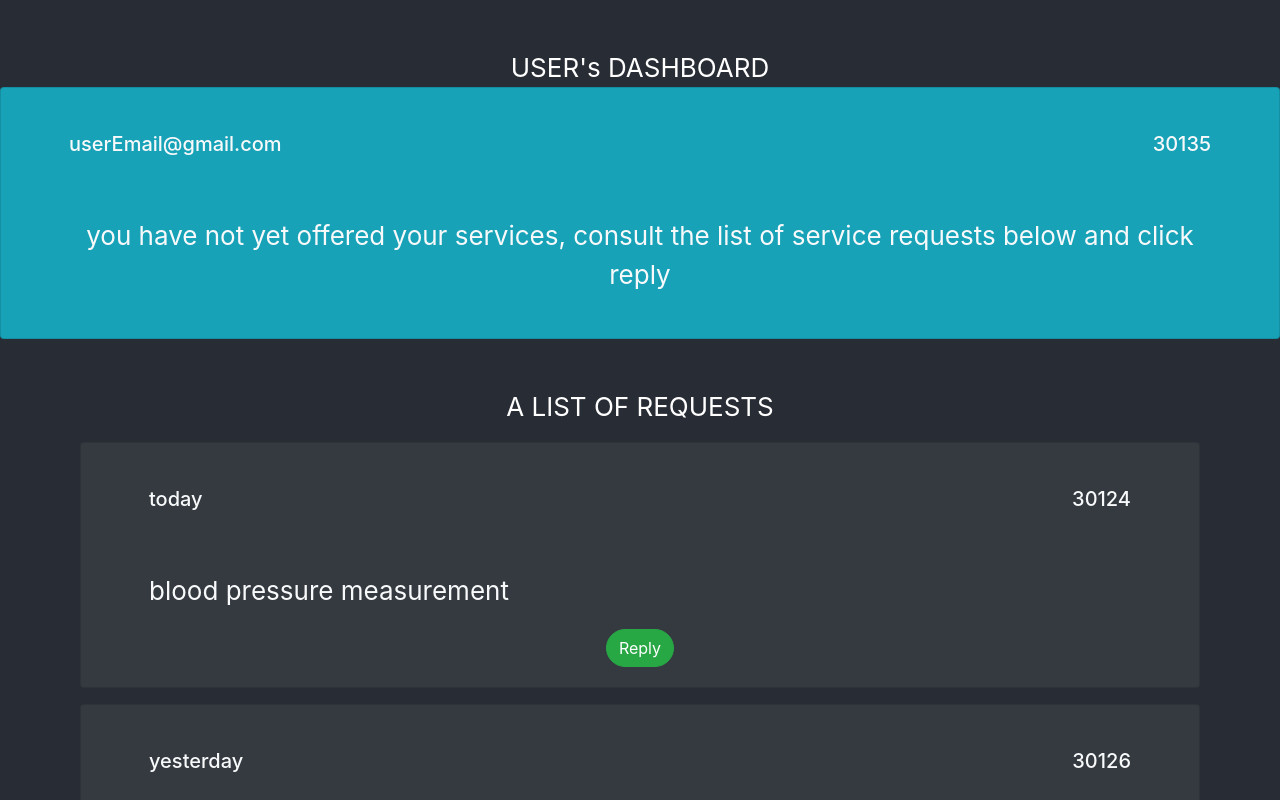
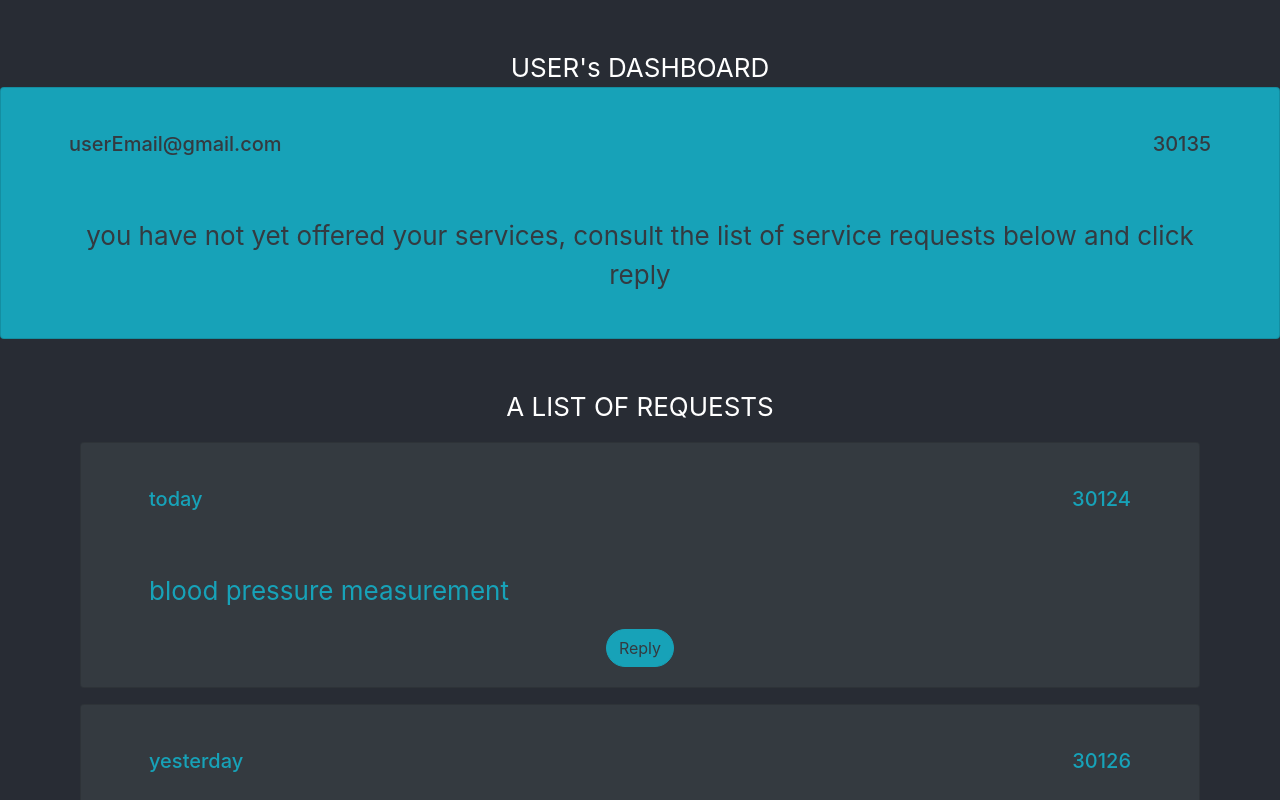
Before and after one commit to marcosaccarola/Health-Advantage, a React (Create React App) app: page / in a window 1280 px wide. Shown: the top 800 px of the page. Built offline with nearby package versions, Linux system fonts and the light colour scheme.

Commit message:
bit of style

```diff
--- a/src/components/0200-Dashboard.jsx
+++ b/src/components/0200-Dashboard.jsx
@@ -12,14 +12,14 @@ const Dashboard=({currentUser,currentPosition})=>{
             <Card style={{ width: '80rem' }} className='text-light bg-info'>
             <Card.Body>
                 {/* <Card.Subtitle className="mb-2 text-muted">Good afternoon</Card.Subtitle> */}
-                <div className='row justify-content-between mx-5 mt-4 mb-5 text-light'>
+                <div className='row justify-content-between mx-5 mt-4 mb-5 text-dark'>
                 <Card.Title>{currentUser.email}</Card.Title>
                 <Card.Title>{currentPosition}</Card.Title>
                 </div>
                 <Card.Text>
                     {(offeredServices.length!==0)
                         ?<OfferedServices offeredServices={offeredServices}/>
-                        :<div className='row justify-content-start mx-5 mb-4 text-light'>
+                        :<div className='row justify-content-start mx-5 mb-4 text-dark'>
                             you have not yet offered your services, consult the list of service requests below and click reply
                         </div>
                     }
--- a/src/components/0210-OfferedServices.jsx
+++ b/src/components/0210-OfferedServices.jsx
@@ -1,7 +1,12 @@
-import { Card } from "react-bootstrap"
+import { Card,Button } from "react-bootstrap"
 
 
 const OfferedServices=({offeredServices})=>{
+
+    const sendMessage=(reply)=>{
+        alert('message sent')
+    }
+
     return(
         <div>
             OFFERED SERVICES:
@@ -9,10 +14,18 @@ const OfferedServices=({offeredServices})=>{
                 <Card style={{ width: '70rem' }} className='text-light bg-dark my-3 mx-auto'>
                     <Card.Body>
                     <div className='row justify-content-between mx-5 mt-4 mb-5 text-light'>
-                        <Card.Title>{reply.addedAt}</Card.Title>
-                        <Card.Title>{reply.position}</Card.Title>
+                        <Card.Title className='text-info'>{reply.addedAt}</Card.Title>
+                        <Card.Title className='text-info'>{reply.position}</Card.Title>
                     </div>
-                    <Card.Text className='row justify-content-start mx-5'>{reply.interventionRequested}</Card.Text>
+                    <div className='row justify-content-between mx-5 mt-4 mb-3 text-light'>
+                        <Button variant="info rounded-pill text-dark px-5" >
+                            <Card.Title>{reply.interventionRequested}</Card.Title>
+                        </Button>
+                        {/* <div className='bg-info rounded-pill px-5'>
+                            <Card.Title>{reply.interventionRequested}</Card.Title>
+                        </div> */}
+                        <Button variant="info rounded-pill text-dark" onClick={()=>sendMessage(reply)}>Send message</Button>
+                    </div>
                     </Card.Body>
                 </Card>
             ))}
--- a/src/components/0220-Requests.jsx
+++ b/src/components/0220-Requests.jsx
@@ -3,9 +3,9 @@ import requestsExample from '../utils/requests.json'
 
 const Requests=({setOfferedServices})=>{
 
-    const reply=async(request)=>{
+    const reply=(request)=>{
         alert('added')
-        await setOfferedServices(prevRequests=>[...prevRequests,request])
+        setOfferedServices(prevRequests=>[...prevRequests,request])
     }
 
     return(
@@ -15,11 +15,11 @@ const Requests=({setOfferedServices})=>{
                 <Card style={{ width: '70rem' }} className='text-light bg-dark my-3 mx-auto'>
                     <Card.Body>
                     <div className='row justify-content-between mx-5 mt-4 mb-5 text-light'>
-                        <Card.Title>{request.addedAt}</Card.Title>
-                        <Card.Title>{request.position}</Card.Title>
+                        <Card.Title className='text-info'>{request.addedAt}</Card.Title>
+                        <Card.Title className='text-info'>{request.position}</Card.Title>
                     </div>
-                    <Card.Text className='row justify-content-start mx-5'>{request.interventionRequested}</Card.Text>
-                    <Button variant="success rounded-pill" onClick={()=>reply(request)}>Reply</Button>
+                    <Card.Text className='row justify-content-start text-info mx-5'>{request.interventionRequested}</Card.Text>
+                    <Button variant="info rounded-pill text-dark" onClick={()=>reply(request)}>Reply</Button>
                     </Card.Body>
                 </Card>
             )
```
